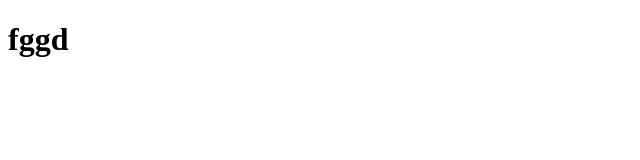
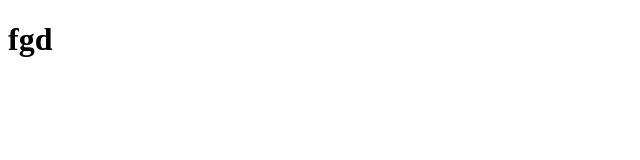
Before and after one commit to vladzaiats/goit-markup-hw-01, a plain HTML site: page index.html in a window 1280 px wide. Shown: the full height of the page, 0-640 px from the left. Drawn offline with Linux system fonts and the light colour scheme.

Commit message:
update h1

```diff
--- a/index.html
+++ b/index.html
@@ -6,6 +6,6 @@
     <title>Web Studio</title>
   </head>
   <body>
-    <h1>fggd</h1>
+    <h1>fgd</h1>
   </body>
 </html>
```
